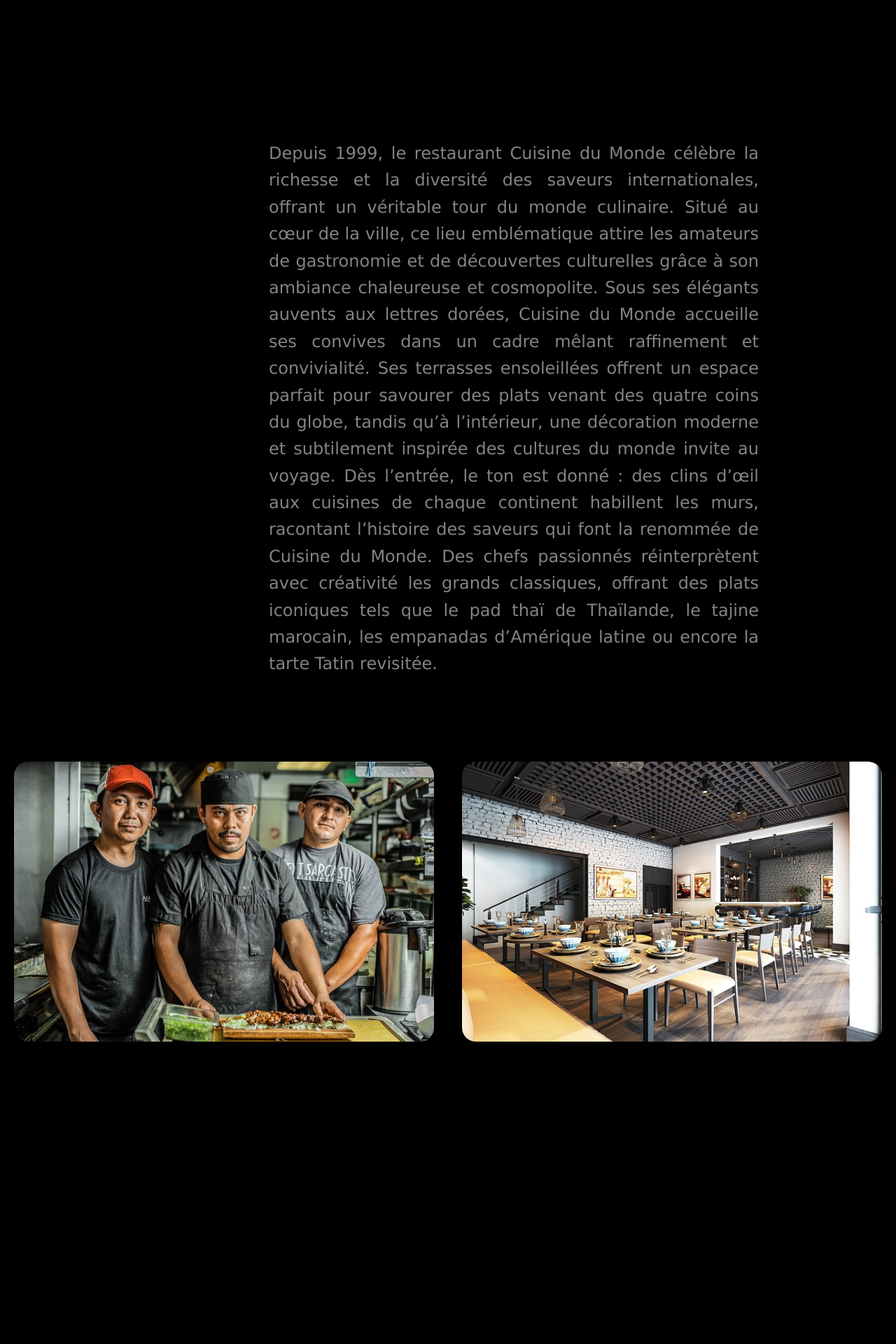
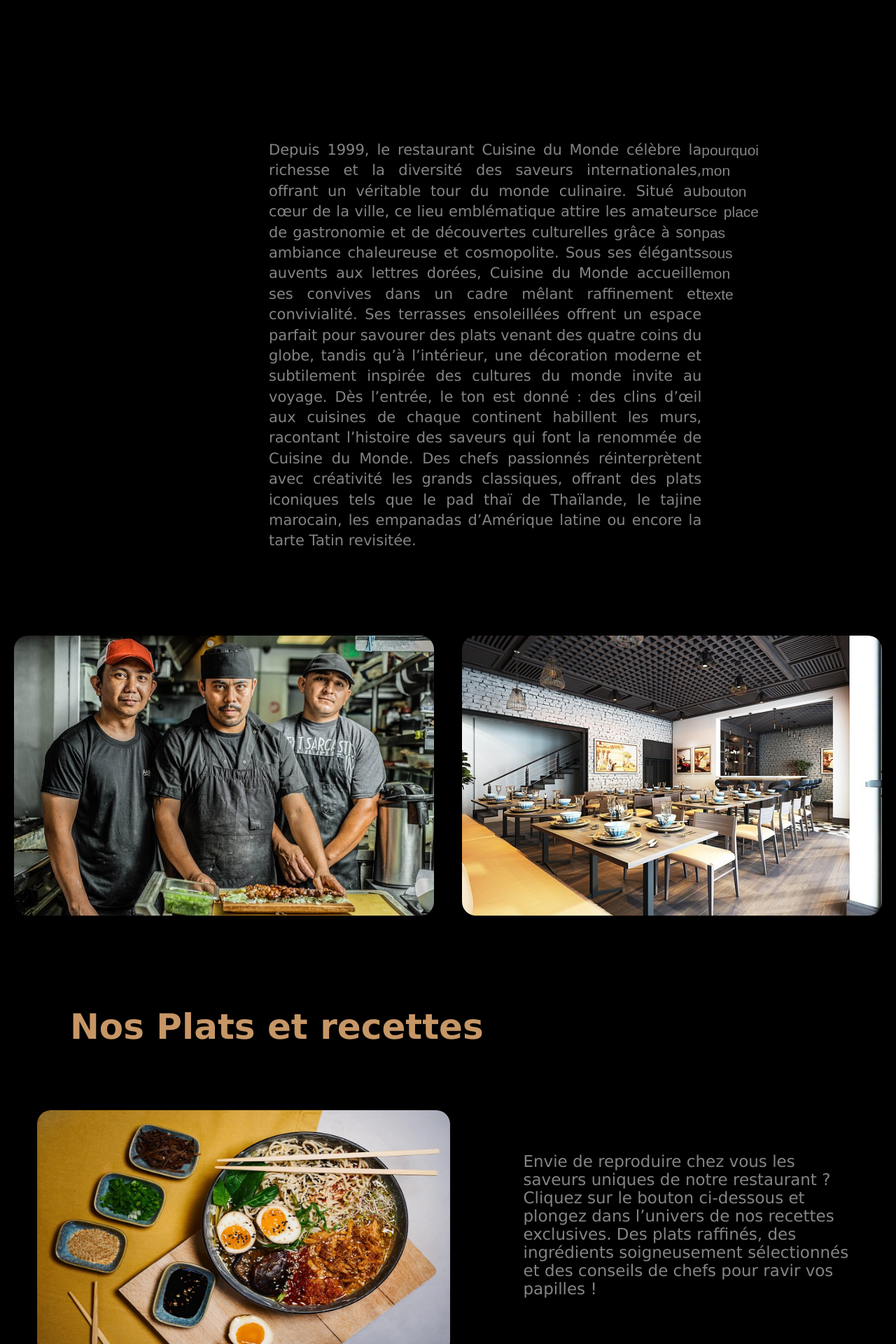
Before and after one commit to lenain-emile/gestionnaire-de-menu, a PHP site: page / in a window 1280 px wide. Shown: the part 680-2600 px from the top of the page at 70% size. Before the commit the page ends 2168 px from the top, so only its background shows below. Run offline with PHP 8.4, Linux system fonts and the light colour scheme; some libraries are stand-ins or nearby versions.

Commit message:
finalisation homepage

```diff
--- a/homepage.css
+++ b/homepage.css
@@ -33,14 +33,15 @@ body {
 }
 
 .nav-title h1 {
-  font-size: 2.4rem;
+  font-family: 'police-cuisine du monde';
+  font-size: 2.5rem;
   font-weight: 600;
   color: #c69666;
   text-align: center;
 }
 
 .nav-user {
-  font-size: 2rem;
+  font-size: 3rem;
   color: #c69666;
   cursor: pointer;
 }
@@ -54,11 +55,14 @@ body {
 }
 
 p {
+  font-family: 'Lucida Sans', 'Lucida Sans Regular', 'Lucida Grande', 'Lucida Sans Unicode', Geneva, Verdana, sans-serif;
+}
+
+.presentationtext {
   margin-left: 30%;
   padding-top: 100px;
-  font-size: 24px;
-  font-family: 'Lucida Sans', 'Lucida Sans Regular', 'Lucida Grande', 'Lucida Sans Unicode', Geneva, Verdana, sans-serif;
-  line-height: 1.6;
+  font-size: 21px;
+  line-height: 1.4;
   display: flex;
   justify-content: center;
   text-align: justify;
@@ -66,14 +70,54 @@ p {
   color: rgb(132, 132, 132);
 }
 
-.presentationimage {
+.imagepresentation {
   padding-top: 120px;
   display: flex;
   justify-content: space-around;
 }
 
-.presentationimage img {
+.imagepresentation img {
   width: 600px;
   height: 400px;
   border-radius: 20px;
 }
+
+.recipe h2 {
+  padding-top: 130px;
+  font-size: 50px;
+  color: #c69666;
+  font-family: 'Lucia Sans', 'Lucida Sans Regular', 'Lucida Grande', 'Lucida Sans Unicode', Geneva, Verdana, sans-serif;
+  margin-left: 100px;
+}
+
+.recipe .access-button {
+  padding-top: 90px;
+  display: flex;
+  justify-content: space-around;
+}
+
+.recipe .access-button img {
+  height: 350px;
+  width: 590px;
+  border-radius: 20px;
+}
+
+.recipe .access-button p {
+  padding-top: 60px;
+  font-size: 23px;
+  max-width: 480px;
+  color: rgb(132, 132, 132);
+}
+
+.btn {
+  margin-left: 70%;
+  display: inline-block;
+  display: flex;
+  justify-content: center;
+  padding: 10px 15px;
+  background-color: #c69666;
+  color: white;
+  font-size: 20px;
+  border-radius: 15px;
+  text-decoration: none;
+}
--- a/index.html
+++ b/index.html
@@ -17,6 +17,7 @@
                 <h1>Cuisine du Monde</h1>
             </div>
             <div class="nav-user">
+                <a href="index.php>"></a>
                 <i class="fas fa-user-circle"></i>
             </div>
 
@@ -29,20 +30,31 @@
           Votre navigateur ne supporte pas les vidéos HTML5.
       </video>
       </section>
+      <section class="presentationtext">
       <p>Depuis 1999, le restaurant Cuisine du Monde célèbre la richesse et la diversité des saveurs internationales, offrant un véritable tour du monde culinaire. Situé au cœur de la ville, ce lieu emblématique attire les amateurs de gastronomie et de découvertes culturelles grâce à son ambiance chaleureuse et cosmopolite.
 
         Sous ses élégants auvents aux lettres dorées, Cuisine du Monde accueille ses convives dans un cadre mêlant raffinement et convivialité. Ses terrasses ensoleillées offrent un espace parfait pour savourer des plats venant des quatre coins du globe, tandis qu’à l’intérieur, une décoration moderne et subtilement inspirée des cultures du monde invite au voyage.
 
-        Dès l’entrée, le ton est donné : des clins d’œil aux cuisines de chaque continent habillent les murs, racontant l’histoire des saveurs qui font la renommée de Cuisine du Monde. Des chefs passionnés réinterprètent avec créativité les grands classiques, offrant des plats iconiques tels que le pad thaï de Thaïlande, le tajine marocain, les empanadas d’Amérique latine ou encore la tarte Tatin revisitée.</p>
+        Dès l’entrée, le ton est donné : des clins d’œil aux cuisines de chaque continent habillent les murs, racontant l’histoire des saveurs qui font la renommée de Cuisine du Monde. Des chefs passionnés réinterprètent avec créativité les grands classiques, offrant des plats iconiques tels que le pad thaï de Thaïlande, le tajine marocain, les empanadas d’Amérique latine ou encore la tarte Tatin revisitée.</p>                                                                             pourquoi mon bouton ce place pas sous mon texte
+    </section>
 
-        <section class="presentationimage">
+        <section class="imagepresentation">
             <img src="indeximage\chefs.jpg" alt="chefs de cuisine">
             <img src="indeximage\restaurant-interieur.jpg" alt="restaurant-interieur">
 
 
         </section>
 
-        <section class=""
+        <section class="recipe">
+            <h2>Nos Plats et recettes</h2>
+            <div class="access-button">
+                <img src="indeximage/ramen.jpg" alt="plat de ramen">
+                <p>Envie de reproduire chez vous les saveurs uniques de notre restaurant ? Cliquez sur le bouton ci-dessous et plongez dans l’univers de nos recettes exclusives. Des plats raffinés, des ingrédients soigneusement sélectionnés et des conseils de chefs pour ravir vos papilles !</p>
+            </div>
+            <div class="btn">
+                <a href="recettes.html" class="btn">Voir la carte</a>
+            </div>
+        </section>
 
 
     </main>
```
